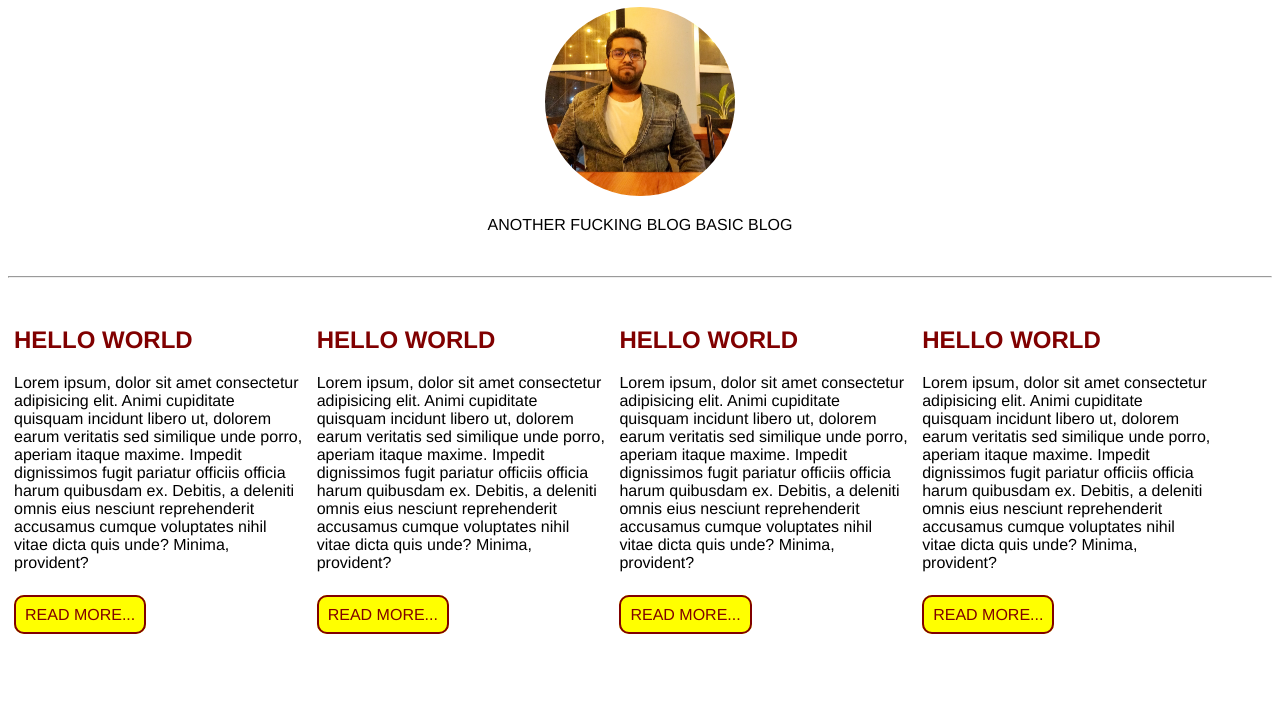
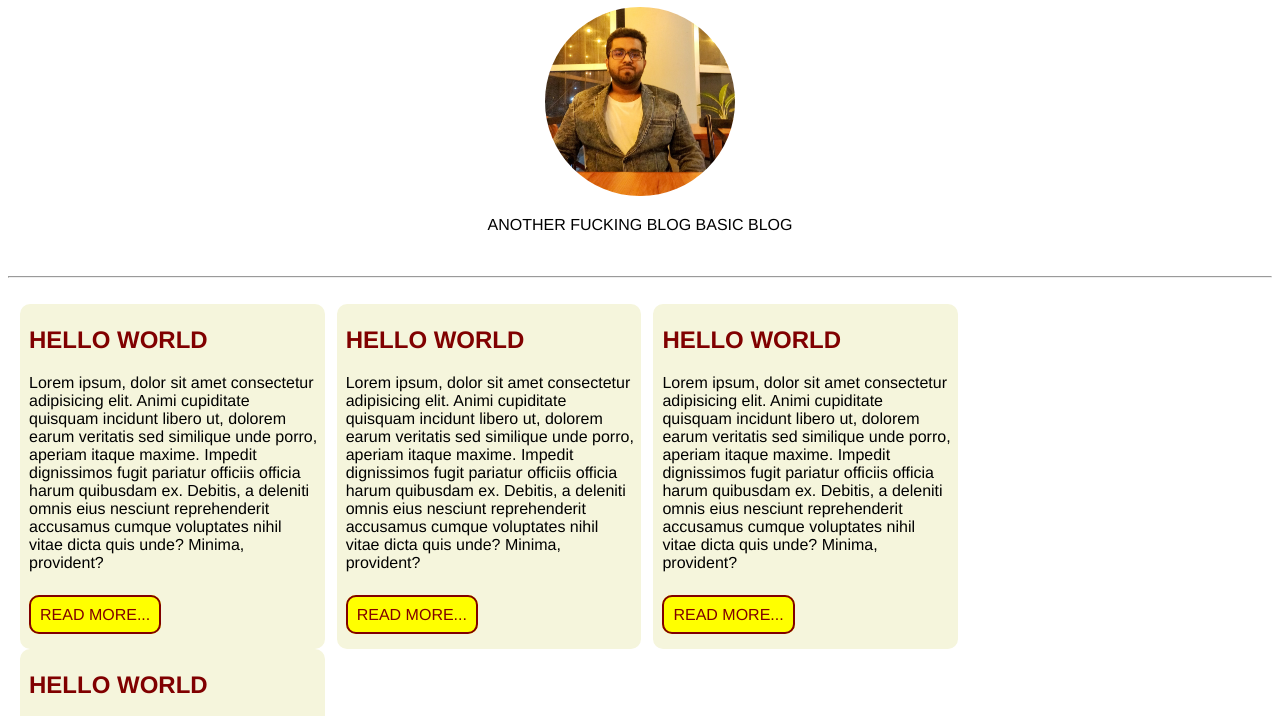
Before and after one commit to withmasum/flat-templates, a plain HTML site: page index.html in a window 1280 px wide. Shown: the part 73-789 px from the top of the page. Drawn offline with Linux system fonts and the light colour scheme.

Commit message:
last-lost-find-cross

```diff
--- a/design.css
+++ b/design.css
@@ -44,3 +44,12 @@ a {
 }
 
 .button {}
+
+.blog {
+    background-color: beige;
+    padding-bottom: 25px;
+    margin-left: 12px;
+    border-radius: 10px;
+    padding-left: 9px;
+    padding-right: 5px;
+}
--- a/index.html
+++ b/index.html
@@ -13,7 +13,7 @@
     <header>
         <div class="welcome">
             <h1>Welcome to <span style="color: maroon;">Mimnus</span> <span
-                    style="color: mintcream; background-color: midnightblue;">Blog</span> ...
+                    style="color: mintcream; background-color: maroon;">Blog</span> ...
             </h1>
 
             <div class="images-size">
```
